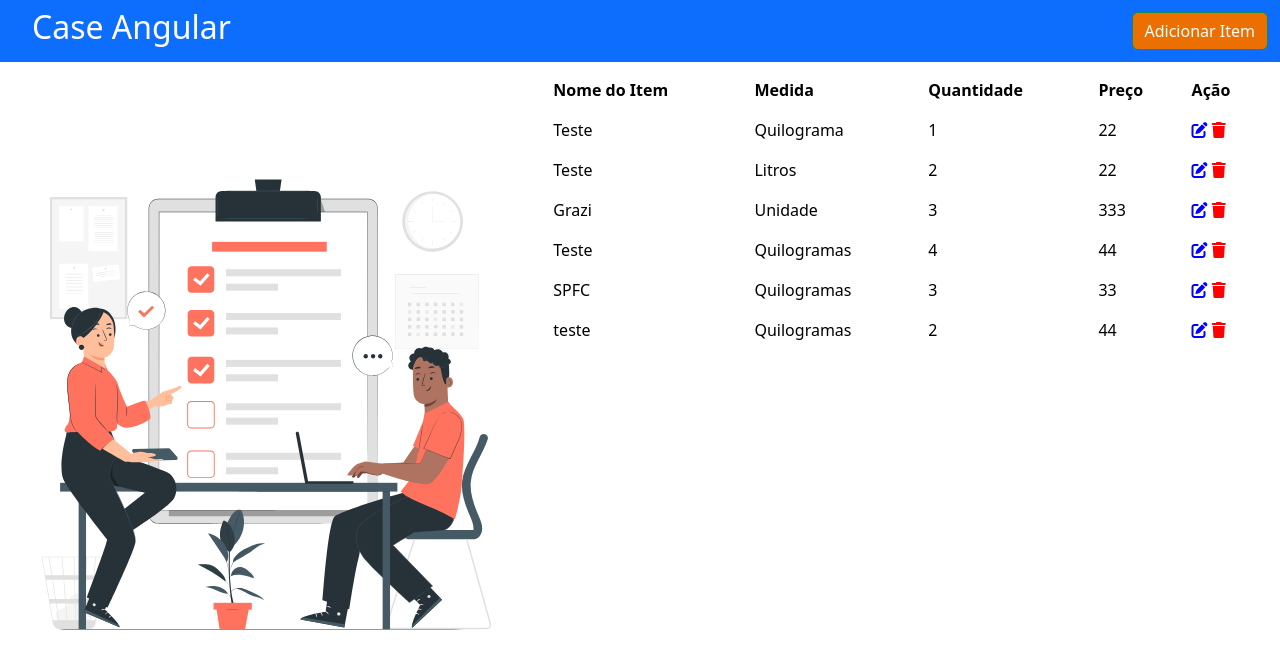
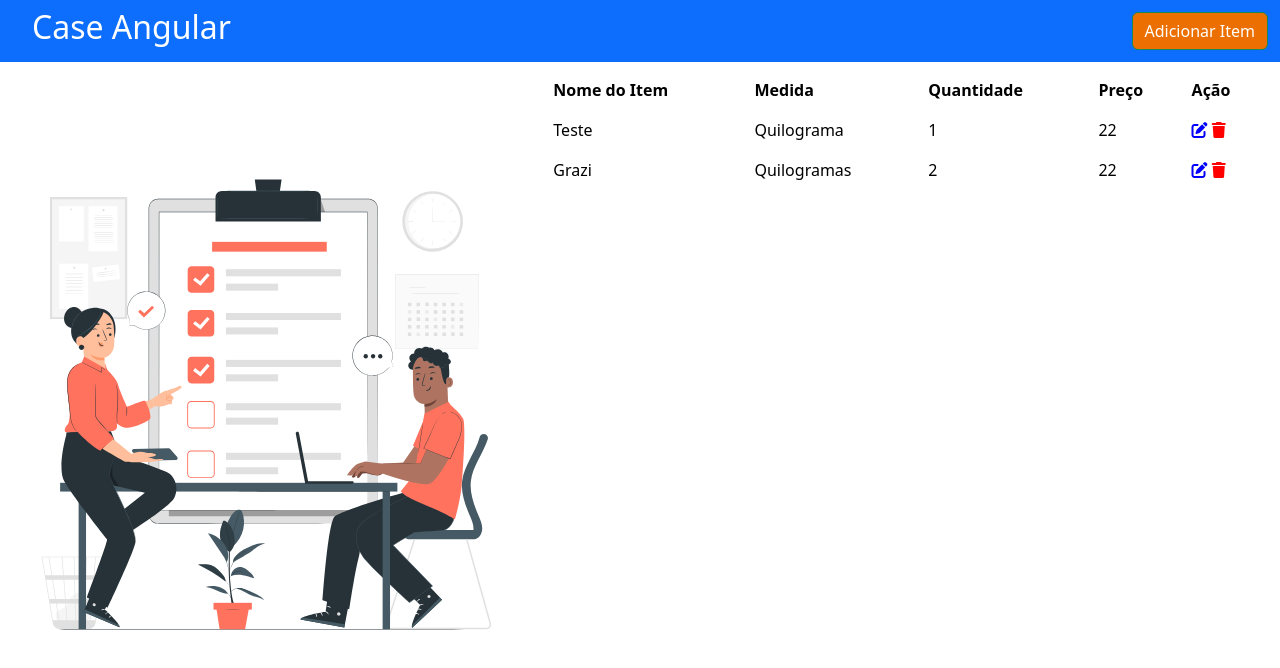
Before and after one commit to bertiGrazi/list_angular, an Angular app in the folder case_angular/: page /list in a window 1280 px wide. Shown: the top 668 px of the page. Built offline with nearby package versions, Linux system fonts and the light colour scheme; data requests are answered from the project's data file.

Commit message:
set delete func

```diff
--- a/case_angular/db.json
+++ b/case_angular/db.json
@@ -1,46 +1,18 @@
 {
   "items": [
     {
-      "id": "1",
+      "id": 1,
       "nameItem": "Teste",
       "measure": "Quilograma",
       "quantity": 1,
       "price": 22
     },
     {
-      "id": "1d4d",
-      "nameItem": "Teste",
-      "measure": "Litros",
+      "id": "bdfd",
+      "nameItem": "Grazi",
+      "measure": "Quilogramas",
       "quantity": 2,
       "price": 22
-    },
-    {
-      "id": "1e0d",
-      "nameItem": "Grazi",
-      "measure": "Unidade",
-      "quantity": 3,
-      "price": 333
-    },
-    {
-      "id": "a313",
-      "nameItem": "Teste",
-      "measure": "Quilogramas",
-      "quantity": 4,
-      "price": 44
-    },
-    {
-      "id": "c974",
-      "nameItem": "SPFC",
-      "measure": "Quilogramas",
-      "quantity": 3,
-      "price": 33
-    },
-    {
-      "id": "c63d",
-      "nameItem": "teste",
-      "measure": "Quilogramas",
-      "quantity": 2,
-      "price": 44
     }
   ]
 }
--- a/case_angular/package.json
+++ b/case_angular/package.json
@@ -21,6 +21,7 @@
     "@fortawesome/fontawesome-free": "^6.5.2",
     "rxjs": "~7.8.0",
     "tslib": "^2.3.0",
+    "uuid": "^10.0.0",
     "zone.js": "~0.12.0"
   },
   "devDependencies": {
@@ -28,6 +29,7 @@
     "@angular/cli": "~15.2.11",
     "@angular/compiler-cli": "^15.2.0",
     "@types/jasmine": "~4.3.0",
+    "@types/uuid": "^9.0.8",
     "jasmine-core": "~4.5.0",
     "karma": "~6.4.0",
     "karma-chrome-launcher": "~3.1.0",
--- a/case_angular/src/app/components/itemsmodel.ts
+++ b/case_angular/src/app/components/itemsmodel.ts
@@ -1,4 +1,6 @@
+
 export class items {
+  id?: number | undefined;
   nameItem?: string;
   measure?: string;
   quantity?: number;
--- a/case_angular/src/app/components/list/list.component.html
+++ b/case_angular/src/app/components/list/list.component.html
@@ -35,7 +35,7 @@
             <td>{{item.measure}}</td>
             <td>{{item.quantity}}</td>
             <td>{{item.price}}</td>
-            <td><i style="color: blue" class="fas fa-edit"></i>&nbsp;<i style="color: red" class="fas fa-trash">
+            <td><i style="color: blue" class="fas fa-edit"></i>&nbsp;<i (click)="delete(item.id!)" style="color: red" class="fas fa-trash">
               </i>
             </td>
           </tr>
```
Also changed, not shown: 1 other file (tests, documents, lock files or other folders).
